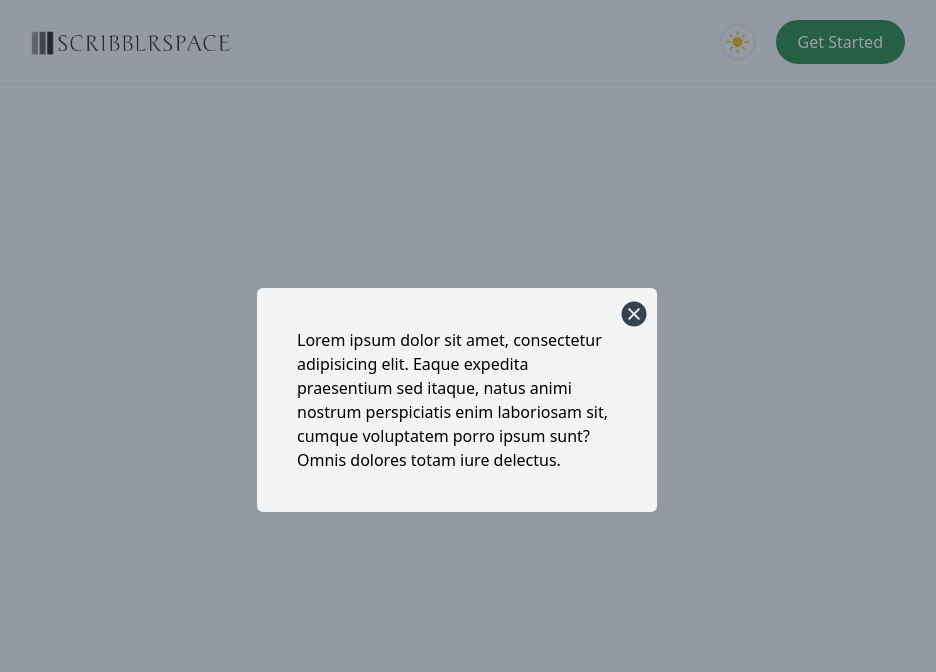
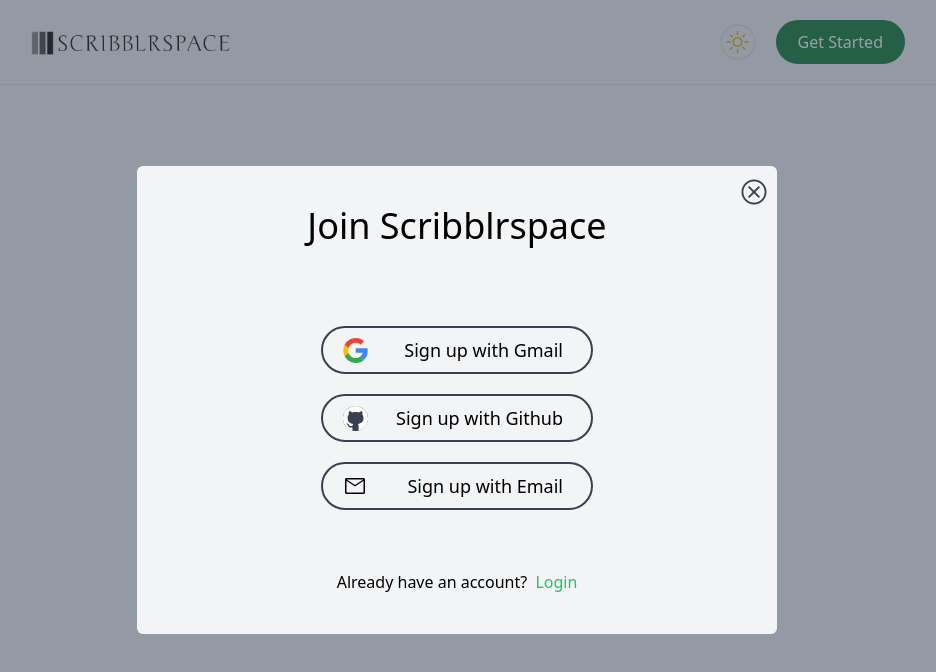
Before and after one commit to abhimaurya-dev/blog-app-frontend, a React (Vite) app: page / in a window 1280 px wide. Both pictures are taken after a click on the button "Get Started". Shown: the top 672 px of the page, without its empty margins (183-1119 px from the left). Built offline with nearby package versions, Linux system fonts and the light colour scheme.

Commit message:
created GetStarted feature

```diff
--- /dev/null
+++ b/src/features/getStarted/components/GetStartedForm.jsx
@@ -0,0 +1,37 @@
+import { Link } from "react-router-dom";
+import googleSvg from "../assets/google.svg";
+import githubSvgDark from "../assets/github-dark.svg";
+
+const GetStartedForm = () => {
+  return (
+    <div className="flex flex-col justify-center items-center w-[20rem] md:w-[35rem]">
+      <p className="text-4xl">Join Scribblrspace</p>
+      <div className="mb-10 mt-20">
+        <button className="pl-5 pr-7 mb-5 w-[17rem] py-2 text-lg flex gap-4 justify-between items-center border-2 border-gray-700 dark:border-gray-100 rounded-full">
+          <span>
+            <img src={googleSvg} alt="google-logo" />
+          </span>
+          Sign up with Gmail
+        </button>
+        <button className="pl-5 pr-7 mb-5 w-[17rem] py-2 text-lg flex gap-4 justify-between items-center border-2 border-gray-700 dark:border-gray-100 rounded-full">
+          <span className="bg-gray-700 rounded-[50%]">
+            <img src={githubSvgDark} alt="github-logo" />
+          </span>
+          Sign up with Github
+        </button>
+        <button className="pl-5 px-7 mb-5 w-[17rem] py-2 text-lg flex gap-4 justify-between items-center border-2 border-gray-700 dark:border-gray-100 rounded-full">
+          <span className="material-symbols-outlined">mail</span>Sign up with
+          Email
+        </button>
+      </div>
+      <p>
+        Already have an account?{" "}
+        <Link to="/">
+          <span className="ml-1 cursor-pointer text-green-500">Login</span>
+        </Link>
+      </p>
+    </div>
+  );
+};
+
+export default GetStartedForm;
--- /dev/null
+++ b/src/features/getStarted/index.js
@@ -0,0 +1,3 @@
+import GetStartedForm from "./components/GetStartedForm";
+
+export { GetStartedForm };
--- a/src/index.css
+++ b/src/index.css
@@ -9,5 +9,5 @@
 }
 
 .material-symbols-outlined {
-  font-variation-settings: "FILL" 1, "wght" 400, "GRAD" 0, "opsz" 48;
+  font-variation-settings: "FILL" 0, "wght" 400, "GRAD" 0, "opsz" 48;
 }
--- a/src/pages/Home.jsx
+++ b/src/pages/Home.jsx
@@ -1,6 +1,7 @@
 import NavigationBar from "../layouts/NavigationBar";
 import Modal from "../layouts/Modal";
 import { useState } from "react";
+import { GetStartedForm } from "../features/getStarted/index.js";
 
 const Home = () => {
   const [isModalOpen, setIsModalOpen] = useState(false);
@@ -15,13 +16,7 @@
       <NavigationBar getStartedHandler={getStartedHandler} />
       {isModalOpen && (
         <Modal closeModalHandler={closeModalHandler}>
-          <div className="w-[20rem]">
-            {" "}
-            Lorem ipsum dolor sit amet, consectetur adipisicing elit. Eaque
-            expedita praesentium sed itaque, natus animi nostrum perspiciatis
-            enim laboriosam sit, cumque voluptatem porro ipsum sunt? Omnis
-            dolores totam iure delectus.
-          </div>
+          <GetStartedForm />
         </Modal>
       )}
     </div>
```
Also changed, not shown: src/features/getStarted/assets/github-dark.svg (added), src/features/getStarted/assets/google.svg (added).
